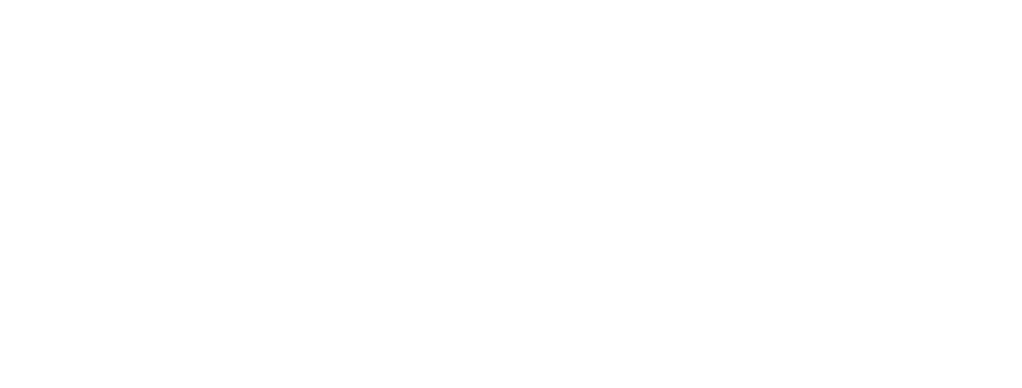
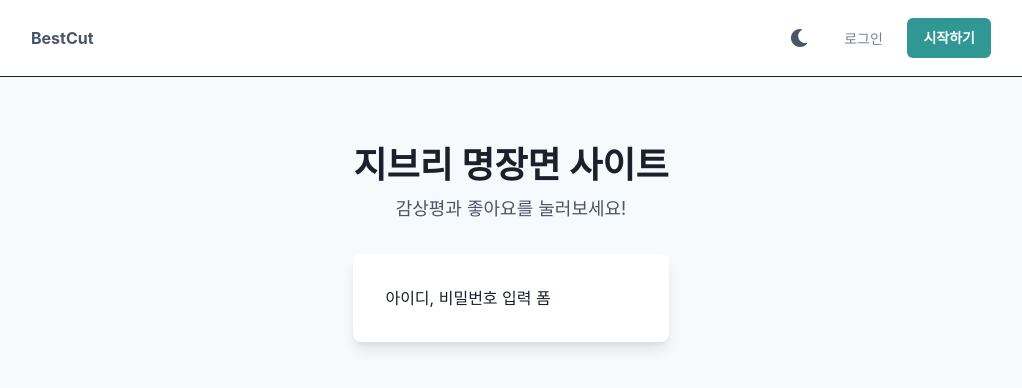
Before and after one commit to kmww/MovieScene, a React (Create React App) app in the folder project/front/: page /login in a window 1280 px wide. Before the commit this address had no page. Shown: the top 388 px of the page, without its empty margins (129-1151 px from the left). Built offline with nearby package versions, Linux system fonts and the light colour scheme.

Commit message:
feat: 로그인 페이지 기본구현

```diff
--- a/project/front/src/App.tsx
+++ b/project/front/src/App.tsx
@@ -5,6 +5,7 @@
 import MainPage from './pages/main';
 import FilmDetail from './pages/filmDetail';
 import SignUp from './pages/signUp';
+import Login from './pages/login';
 
 const apolloClient = createApolloClient();
 
@@ -15,6 +16,7 @@
         <Routes>
           <Route path="/" element={<MainPage />} />
           <Route path="/signup" element={<SignUp />} />
+          <Route path="/login" element={<Login />} />
           <Route path="/film/:filmId" element={<FilmDetail />} />
         </Routes>
       </BrowserRouter>
--- /dev/null
+++ b/project/front/src/components/auth/LoginForm.tsx
@@ -0,0 +1,25 @@
+import { Box, Heading, Stack, Text, useColorModeValue } from '@chakra-ui/react';
+import { ReactElement } from 'react';
+
+const LoginForm = (): ReactElement => {
+  return (
+    <Stack spacing={8} mx="auto" maxW="lg" py={12} px={6}>
+      <Stack align="center">
+        <Heading fontSize="4xl">지브리 명장면 사이트</Heading>
+        <Text fontSize="lg" color="gray.600">
+          감상평과 좋아요를 눌러보세요!
+        </Text>
+      </Stack>
+      <Box
+        rounded="lg"
+        bg={useColorModeValue('white', 'gray.700')}
+        boxShadow="lg"
+        p={8}
+      >
+        아이디, 비밀번호 입력 폼
+      </Box>
+    </Stack>
+  );
+};
+
+export default LoginForm;
--- /dev/null
+++ b/project/front/src/pages/login.tsx
@@ -0,0 +1,18 @@
+import { Box, Flex, useColorModeValue } from '@chakra-ui/react';
+import { ReactElement } from 'react';
+import CommonLayout from '../components/CommonLayout';
+import LoginForm from '../components/auth/LoginForm';
+
+const Login = (): ReactElement => {
+  return (
+    <Box bg={useColorModeValue('gray.50', 'gray.800')}>
+      <CommonLayout>
+        <Flex align="center" justify="center">
+          <LoginForm />
+        </Flex>
+      </CommonLayout>
+    </Box>
+  );
+};
+
+export default Login;
```
